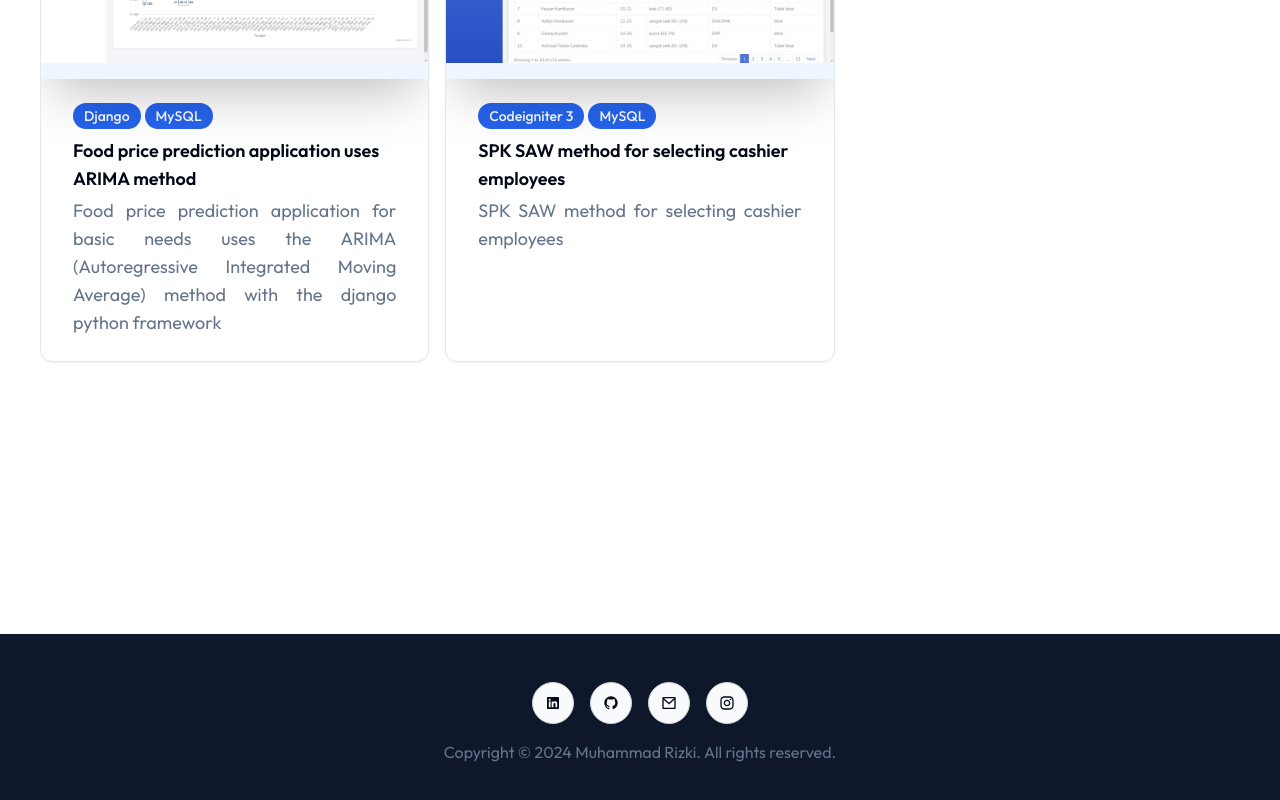
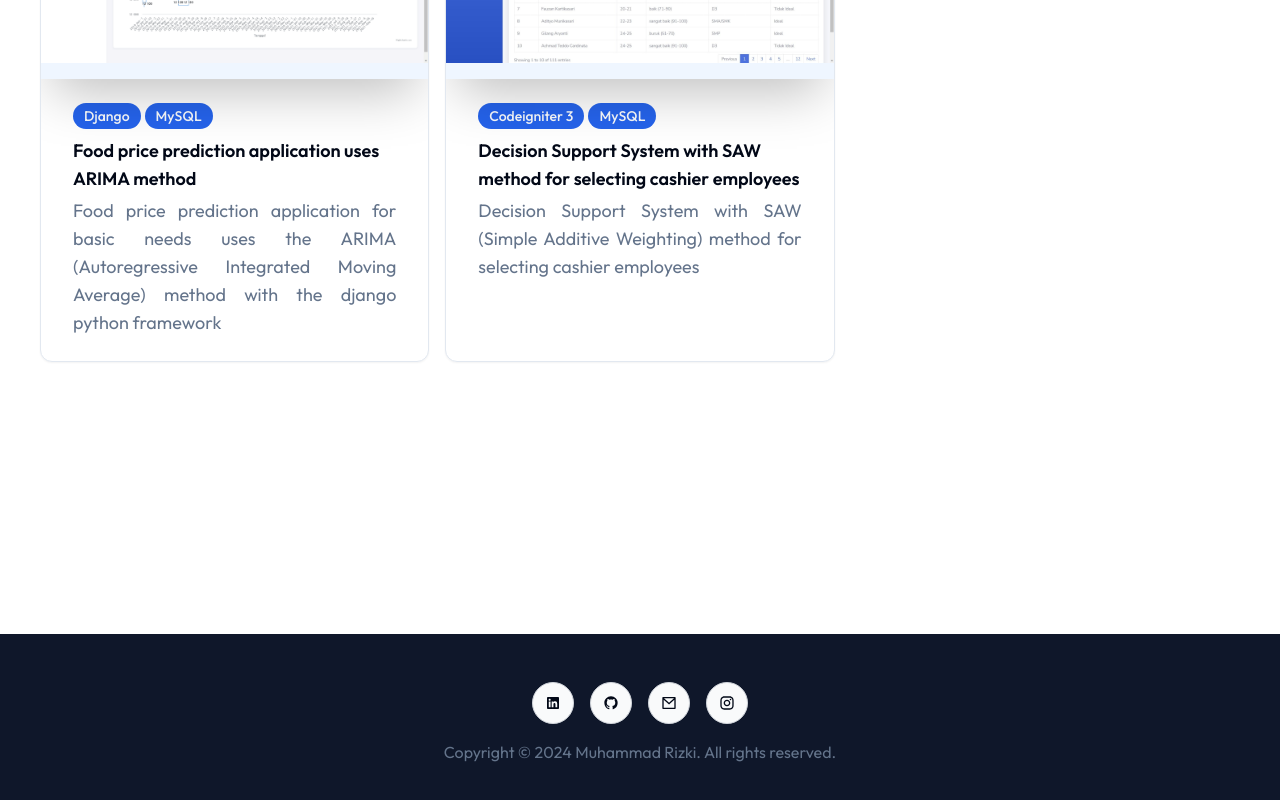
Before and after one commit to mrizkinm/mrizkinm.github.io, a Next.js app: page / in a window 1280 px wide. Shown: the part 4770-5570 px from the top of the page. Built offline with nearby package versions, Linux system fonts and the light colour scheme.

Commit message:
change desc project

```diff
--- a/components/Projects.jsx
+++ b/components/Projects.jsx
@@ -88,8 +88,8 @@ const project = [
   {
     image: ['/img/projects/sawkasir1.jpg', '/img/projects/sawkasir2.jpg', '/img/projects/sawkasir3.jpg'],
     category: ['Codeigniter 3', 'MySQL'],
-    name: 'SPK SAW method for selecting cashier employees',
-    description: 'SPK SAW method for selecting cashier employees',
+    name: 'Decision Support System with SAW method for selecting cashier employees',
+    description: 'Decision Support System with SAW (Simple Additive Weighting) method for selecting cashier employees',
     link: '',
     github: 'https://github.com/mrizkinm/spksawkasir'
   }
```
